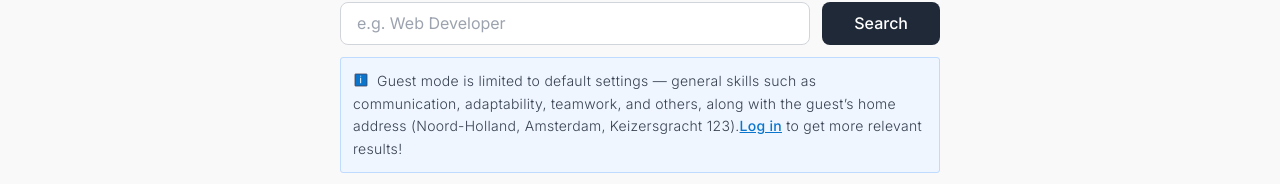
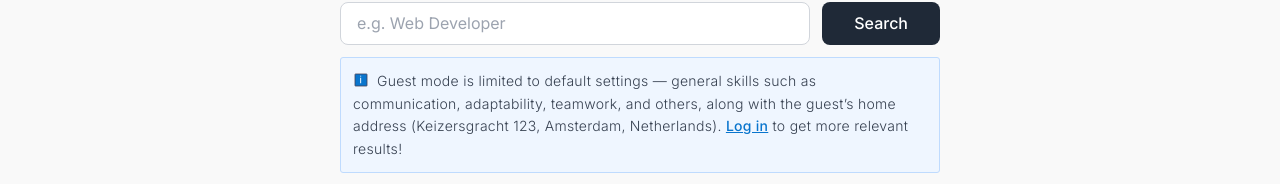
Before and after one commit to HackYourFutureProjects/c53-final-project-group-A, a React (Vite) app in the folder client/: page / in a window 1280 px wide. Shown: the part 463-647 px from the top of the page. Built offline with nearby package versions, Linux system fonts and the light colour scheme.

Commit message:
implement dynamic defaultUser configuration, delete skills, add formatAddress helper

```diff
--- a/client/src/App.jsx
+++ b/client/src/App.jsx
@@ -2,13 +2,13 @@ import Layout from "./components/Layout";
 import "./index.css";
 import { Routes, Route } from "react-router-dom";
 import HomePage from "./pages/Home/HomePage";
-import { guestUser } from "./data/defaultUser";
+import { defaultUser } from "./data/defaultUser";
 import { useState } from "react";
 // import JobListingPage from "./pages/JobListing/JobListingPage";
 
 function App() {
   // eslint-disable-next-line no-unused-vars
-  const [user, setUser] = useState(guestUser);
+  const [user, setUser] = useState(defaultUser);
 
   return (
     <Routes>
--- a/client/src/data/defaultUser.js
+++ b/client/src/data/defaultUser.js
@@ -1,10 +1,47 @@
-import { defaultSkills } from "./skills";
 import { images } from "../assets";
 
-export const guestUser = {
+export const formatAddress = (address) => {
+  return `${address.street} ${address.houseNumber}, ${address.city}, ${address.country}`;
+};
+
+export const defaultUser = {
   name: "Guest",
   avatar: images.defaultAvatar,
-  skills: defaultSkills,
+  email: "guest@example.com",
+  JWT: "",
   isAuthenticated: false,
   isRegistered: false,
+
+  address: {
+    street: "Keizersgracht",
+    houseNumber: 123,
+    city: "Amsterdam",
+    country: "Netherlands",
+  },
+  skills: [
+    "Communication",
+    "Adaptability",
+    "Teamwork",
+    "Project management",
+    "Risk management",
+    "Leadership",
+    "Data analysis",
+    "Collaboration",
+    "Creativity",
+    "Emotional Intelligence",
+    "Critical thinking",
+    "Strategic thinking",
+    "Attention to detail",
+    "Decision making",
+    "Goal setting",
+    "Initiative",
+    "Active listening",
+    "Digital literacy",
+    "Technical literacy",
+    "Negotiation",
+    "Problem-solving",
+    "Conflict resolution",
+    "Customer Service",
+    "Public speaking",
+  ],
 };
--- a/client/src/data/skills.js
+++ /dev/null
@@ -1,26 +0,0 @@
-export const defaultSkills = [
-  "Project management",
-  "Risk management",
-  "Communication",
-  "Leadership",
-  "Adaptability",
-  "Data analysis",
-  "Collaboration",
-  "Creativity",
-  "Emotional Intelligence",
-  "Teamwork",
-  "Critical thinking",
-  "Strategic thinking",
-  "Attention to detail",
-  "Decision making",
-  "Goal setting",
-  "Initiative",
-  "Active listening",
-  "Digital literacy",
-  "Technical literacy",
-  "Negotiation",
-  "Problem-solving",
-  "Conflict resolution",
-  "Customer Service",
-  "Public speaking",
-];
--- a/client/src/pages/Home/HomePage.jsx
+++ b/client/src/pages/Home/HomePage.jsx
@@ -2,8 +2,12 @@ import { Link } from "react-router-dom";
 import SearchInput from "../../components/SearchInput";
 import "./HomePage.css";
 import { icons } from "../../assets";
+import { defaultUser } from "../../data/defaultUser.js";
+import { formatAddress } from "../../data/defaultUser.js";
 
 export default function HomePage() {
+  const displayedSkills = defaultUser.skills.slice(0, 3).join(", ");
+
   return (
     <div className="homepage-container">
       <div className="mission-section">
@@ -18,11 +22,10 @@ export default function HomePage() {
       <div className="guest-notice">
         <img src={icons.info} alt="info" className="info-icon" />
         <span>
-          Guest mode is limited to default settings — general skills such as
-          communication, adaptability, teamwork, and others, along with the
-          guest’s home address (Noord-Holland, Amsterdam, Keizersgracht 123).
-        </span>
-
+          Guest mode is limited to default settings — general skills such as{" "}
+          {displayedSkills.toLowerCase()}, and others, along with the guest’s
+          home address ({formatAddress(defaultUser.address)}).
+        </span>{" "}
         <Link to="/login" className="login-link">
           Log in
         </Link>
```
Also changed, not shown: client/src/assets/userState.json (deleted, +0 -38 lines).
